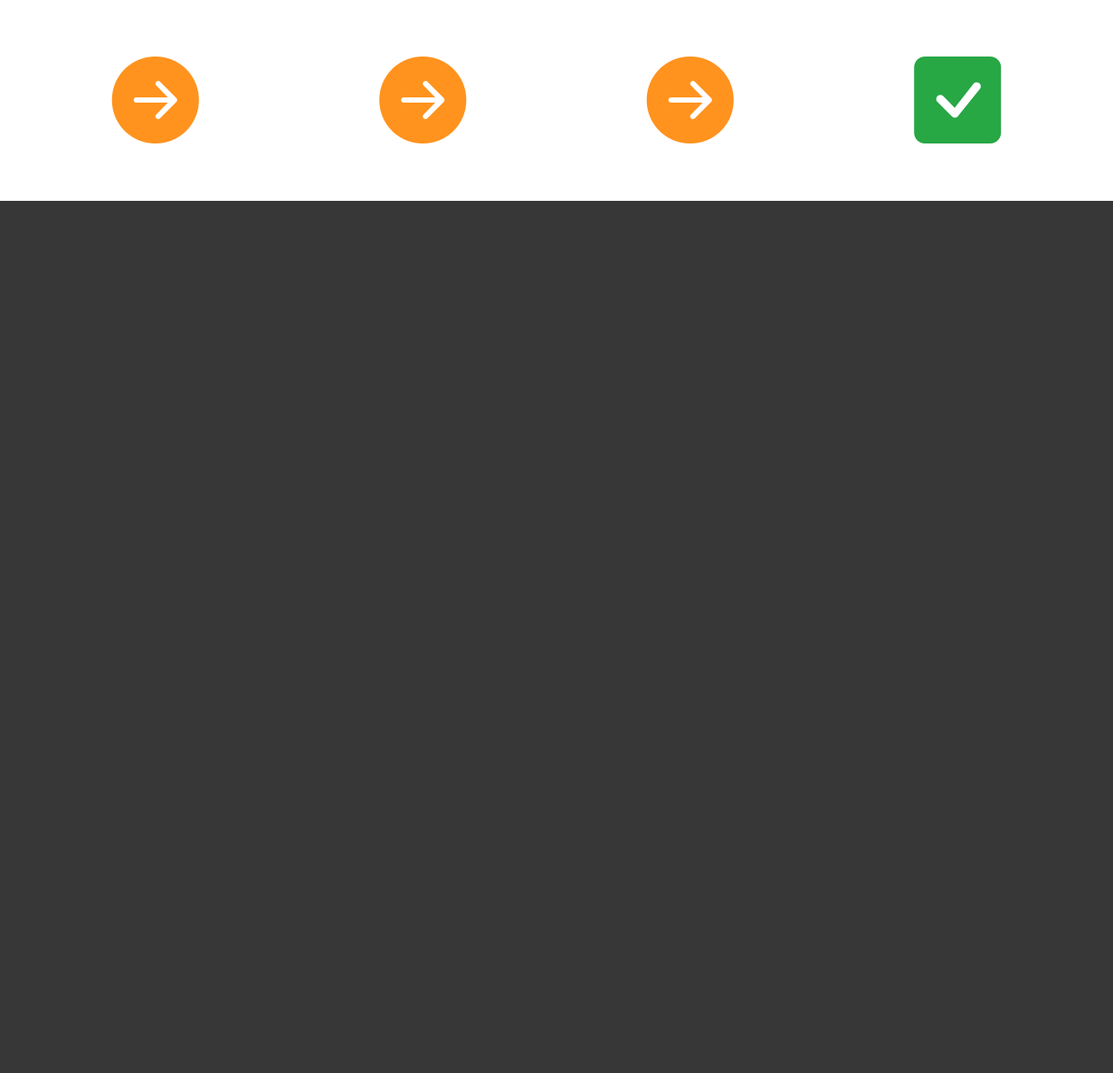
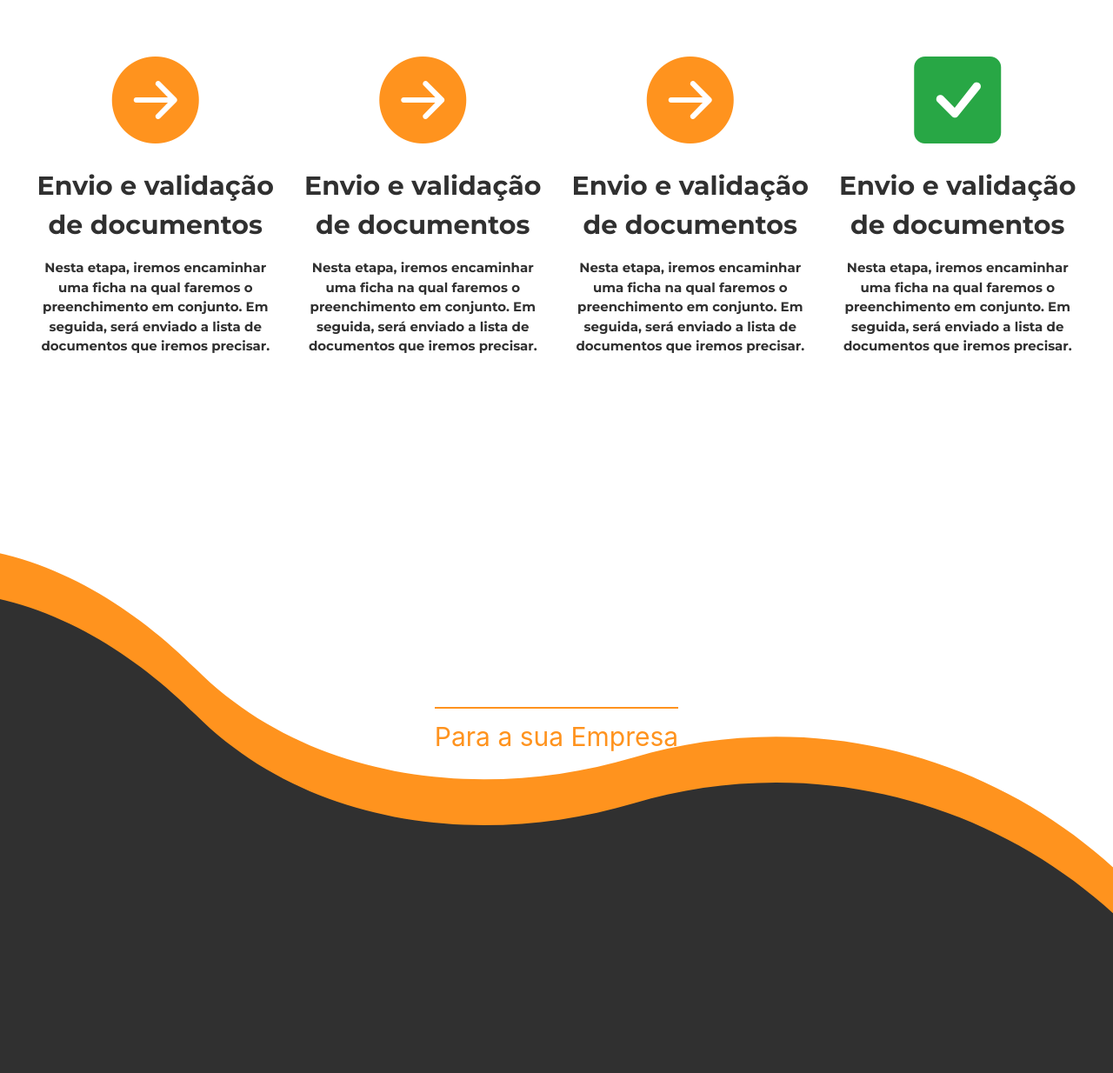
Before and after one commit to jeankorla/Site-Spolaor-Contabilidade, a PHP site: page / in a window 1280 px wide; the page is wider, and only the part inside the window is pictured. Shown: the part 3678-4912 px from the top of that part at 87% size. Before the commit the page ends 3909 px from the top of that part, so only its background shows below. Run offline with PHP 8.4, Linux system fonts and the light colour scheme.

Commit message:
Botões em funcionamento 100% com animações

```diff
--- a/index.html
+++ b/index.html
@@ -153,62 +153,82 @@
       <div class="row seta1" id="secao">
         <div class="col-sm-3 w-100">
           <i class="bi bi-arrow-right-circle-fill seta animacao1"></i>
+          <p class="p_cinza">Envio e validação de documentos</p>
+          <p class="p_cinza2">Nesta etapa, iremos encaminhar uma ficha na qual faremos o preenchimento em conjunto.
+             Em seguida, será enviado a lista de documentos que iremos precisar.</p>
         </div>
         <div class="col-sm-3 w-100">
           <i class="bi bi-arrow-right-circle-fill seta animacao2"></i>
+          <p class="p_cinza">Envio e validação de documentos</p>
+          <p class="p_cinza2">Nesta etapa, iremos encaminhar uma ficha na qual faremos o preenchimento em conjunto.
+             Em seguida, será enviado a lista de documentos que iremos precisar.</p>
         </div>
         <div class="col-sm-3 w-100">
           <i class="bi bi-arrow-right-circle-fill seta animacao3"></i>
+          <p class="p_cinza">Envio e validação de documentos</p>
+          <p class="p_cinza2">Nesta etapa, iremos encaminhar uma ficha na qual faremos o preenchimento em conjunto.
+             Em seguida, será enviado a lista de documentos que iremos precisar.</p>
         </div>
         <div class="col-sm-3 w-100">
           <i class="bi bi-check-square-fill seta animacao4"></i>
+          <p class="p_cinza">Envio e validação de documentos</p>
+          <p class="p_cinza2">Nesta etapa, iremos encaminhar uma ficha na qual faremos o preenchimento em conjunto.
+             Em seguida, será enviado a lista de documentos que iremos precisar.</p>
         </div>
       </div>
     </div>
 
+    <div id="conteudo_2" style="display: none;">
+      <div class="row seta1" id="secao">
+        <div class="col-sm-4 w-100">
+          <i class="bi bi-arrow-right-circle-fill seta animacao1"></i>
+          <p class="p_cinza">Envio e validação de documentos</p>
+          <p class="p_cinza2">Nesta etapa, iremos encaminhar uma ficha na qual faremos o preenchimento em conjunto.
+             Em seguida, será enviado a lista de documentos que iremos precisar.</p>
+        </div>
+        <div class="col-sm-4 w-100">
+          <i class="bi bi-arrow-right-circle-fill seta animacao2"></i>
+          <p class="p_cinza">Envio e validação de documentos</p>
+          <p class="p_cinza2">Nesta etapa, iremos encaminhar uma ficha na qual faremos o preenchimento em conjunto.
+             Em seguida, será enviado a lista de documentos que iremos precisar.</p>
+        </div>
+        <div class="col-sm-4 w-100">
+          <i class="bi bi-check-square-fill seta animacao4"></i>
+          <p class="p_cinza">Envio e validação de documentos</p>
+          <p class="p_cinza2">Nesta etapa, iremos encaminhar uma ficha na qual faremos o preenchimento em conjunto.
+             Em seguida, será enviado a lista de documentos que iremos precisar.</p>
+        </div>
+      </div>
+    </div>
+  </div>
+  <div class="centro" style="position: relative;">
+    <p class="linha-laranja centralizado" style="position: absolute; text-align: center !important;">Para a sua Empresa</p>
 
-
-
-
-
-
-
-
-
-
-
-    <div id="conteudo_2" style="display: none;">
-      <p>Conteúdo 2</p>
-    </div>
+    <img src="img/onda.png" alt="Imagem">
   </div>
 
   <script>
-    // Seleciona o elemento que deve ser animado
-  const elementoAnimado1 = document.querySelector('.animacao1');
-  const elementoAnimado2 = document.querySelector('.animacao2');
-  const elementoAnimado3 = document.querySelector('.animacao3');
-  const elementoAnimado4 = document.querySelector('.animacao4');
+    // Seleciona os elementos que devem ser animados
+const elementosAnimados = document.querySelectorAll('.animacao1, .animacao2, .animacao3, .animacao4');
 
-  // Cria uma nova instância do IntersectionObserver
-  const observer = new IntersectionObserver((entradas) => {
+// Cria uma nova instância do IntersectionObserver
+const observer = new IntersectionObserver((entradas) => {
   // Para cada entrada na lista de entradas observadas
   entradas.forEach((entrada) => {
     // Se o elemento estiver visível na tela
     if (entrada.isIntersecting) {
       // Ativa a animação
-      elementoAnimado1.style.animationPlayState = 'running';
-      elementoAnimado2.style.animationPlayState = 'running';
-      elementoAnimado3.style.animationPlayState = 'running';
-      elementoAnimado4.style.animationPlayState = 'running';
+      elementosAnimados.forEach(elemento => {
+        elemento.style.animationPlayState = 'running';
+      });
     }
   });
 });
 
-// Observa o elemento selecionado
-observer.observe(elementoAnimado1);
-observer.observe(elementoAnimado2);
-observer.observe(elementoAnimado3);
-observer.observe(elementoAnimado4);
+// Observa os elementos selecionados
+elementosAnimados.forEach(elemento => {
+  observer.observe(elemento);
+});
   </script>
     <script src="https://code.jquery.com/jquery-3.3.1.slim.min.js" integrity="sha384-q8i/X+965DzO0rT7abK41JStQIAqVgRVzpbzo5smXKp4YfRvH+8abtTE1Pi6jizo" crossorigin="anonymous"></script>
     <script src="https://cdnjs.cloudflare.com/ajax/libs/popper.js/1.14.3/umd/popper.min.js" integrity="sha384-ZMP7rVo3mIykV+2+9J3UJ46jBk0WLaUAdn689aCwoqbBJiSnjAK/l8WvCWPIPm49" crossorigin="anonymous"></script>
--- a/style.css
+++ b/style.css
@@ -28,6 +28,13 @@
     color: #303030;
     text-align: center;
     font-size: 30px;
+}
+.p_cinza2{
+    font-family: 'Montserrat', sans-serif;
+    font-weight: 700;
+    color: #303030;
+    text-align: center;
+    font-size: 15px;
 }
 .p_branco{
     font-family: 'Montserrat', sans-serif;
```
Also changed, not shown: img/ARTE.png (deleted), img/botoes.png (deleted), img/onda.png (added).
